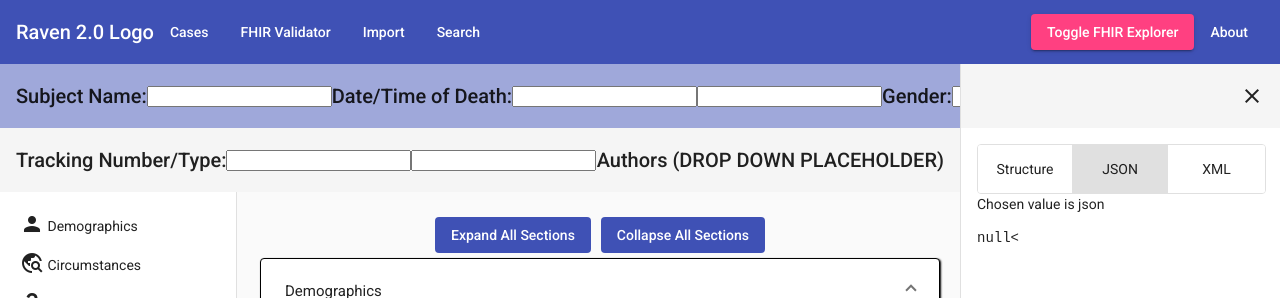
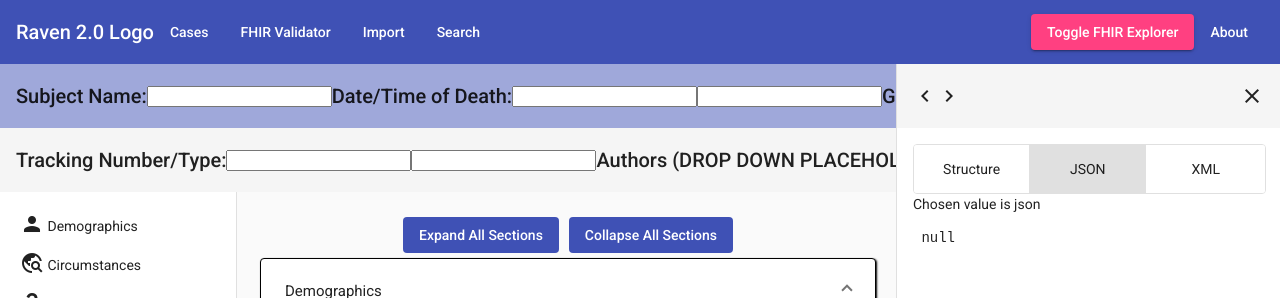
Before and after one commit to MortalityReporting/raven-dashboard, an Angular app: page /cases/summary/1 in a window 1280 px wide. Both pictures are taken after a click on the link "Toggle FHIR Explorer". Shown: the top 298 px of the page. Built offline with nearby package versions, Linux system fonts and the light colour scheme; no server answers.

Commit message:
mat drawer expanding and collapsing

```diff
--- a/src/app/components/fhir-explorer/fhir-explorer.component.html
+++ b/src/app/components/fhir-explorer/fhir-explorer.component.html
@@ -6,4 +6,4 @@
   </mat-button-toggle-group>
   <p>Chosen value is {{selectedStructure}}</p>
 </section>
-<pre>{{ fhirResource$ | async | json }}<</pre>
+<pre> {{ fhirResource$ | async | json }} </pre>
--- a/src/app/components/pages/case-container/case-container.component.css
+++ b/src/app/components/pages/case-container/case-container.component.css
@@ -1,8 +1,6 @@
 .drawer {
   display: flex;
   flex-direction: column;
-  height: 100vh;
-  width: 25%
 }
 
 .drawer .header {
--- a/src/app/components/pages/case-container/case-container.component.html
+++ b/src/app/components/pages/case-container/case-container.component.html
@@ -1,11 +1,24 @@
-<mat-drawer-container autosize>
+<mat-drawer-container hasBackdrop=false>
   <mat-drawer #drawer
               class="drawer"
-              mode="side"
-              position="end">
+              [mode]="drawerMode"
+              draggable="true"
+              position="end"
+              [ngStyle]="{'width': drawerWidth}">
     <mat-toolbar class="header">
+      <mat-icon (click)="setDrawerWidth('60%');" aria-label="Expand the fhir explorer"
+                style="cursor: pointer" matTooltip="Expand the FHIR Explorer">
+        chevron_left
+      </mat-icon>
+      <mat-icon (click)="setDrawerWidth('30%');" aria-label="Collapse the fhir explorer"
+                style="cursor: pointer" matTooltip="Collapse the FHIR Explorer">
+        chevron_right
+      </mat-icon>
       <span class="content-spacer"></span>
-      <mat-icon class="close" (click)="drawer.close()">close</mat-icon>
+      <mat-icon (click)="setDrawerWidth('30%'); drawer.close()" aria-label="Close the fhir explorer"
+                style="cursor: pointer" matTooltip="Close the FHIR Explorer">
+        close
+      </mat-icon>
     </mat-toolbar>
 
     <div class="main contents">
--- a/src/app/components/pages/case-container/case-container.component.ts
+++ b/src/app/components/pages/case-container/case-container.component.ts
@@ -1,6 +1,6 @@
 import {AfterViewInit, Component, OnDestroy, OnInit, ViewChild} from '@angular/core';
 import {ActivatedRoute} from "@angular/router";
-import {MatDrawer} from "@angular/material/sidenav";
+import {MatDrawer, MatDrawerMode} from "@angular/material/sidenav";
 import {FhirExplorerDrawerService} from "../../../service/fhir-explorer-drawer.service";
 
 
@@ -12,6 +12,8 @@ import {FhirExplorerDrawerService} from "../../../service/fhir-explorer-drawer.s
 export class CaseContainerComponent implements OnInit, AfterViewInit, OnDestroy {
 
   @ViewChild('drawer') public drawer: MatDrawer;
+  drawerMode : MatDrawerMode = 'side';
+  drawerWidth = "30%"
 
   constructor(private route: ActivatedRoute,
               private fhirExplorerDrawerService: FhirExplorerDrawerService
@@ -29,4 +31,7 @@ export class CaseContainerComponent implements OnInit, AfterViewInit, OnDestroy
     this.fhirExplorerDrawerService.destroy();
   }
 
+  setDrawerWidth(drawerWidth: string): void {
+    this.drawerWidth = drawerWidth;
+  }
 }
```
